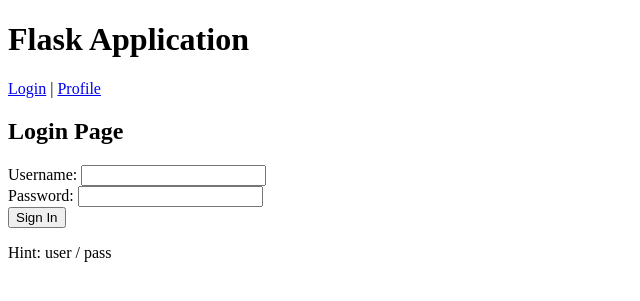
After one commit to SANYOK4/flask-app-lab, a Flask app: page /users/login in a window 1280 px wide. The commit adds this page. Shown: the top 301 px of the page, without its empty margins (0-640 px from the left). Run offline with Flask 3, Linux system fonts and the light colour scheme.

Commit message:
Implemented login and session (Lab 4 Task 1)

```diff
--- a/app/__init__.py
+++ b/app/__init__.py
@@ -4,6 +4,9 @@
 from .products.views import products_bp
 
 app = Flask(__name__)
+
+app.secret_key = 'super_secret_key_lab4'
+
 app.config.from_object('config')
 
 app.register_blueprint(users_bp, url_prefix='/users')
--- a/app/templates/base.html
+++ b/app/templates/base.html
@@ -8,8 +8,21 @@
 <body>
     <header>
         <h1>Flask Application</h1>
+        <nav>
+            <a href="{{ url_for('users.login') }}">Login</a> |
+            <a href="{{ url_for('users.profile') }}">Profile</a>
+        </nav>
     </header>
     <main>
+        {% with messages = get_flashed_messages(with_categories=true) %}
+          {% if messages %}
+            <ul class=flashes>
+            {% for category, message in messages %}
+              <li class="{{ category }}">{{ message }}</li>
+            {% endfor %}
+            </ul>
+          {% endif %}
+        {% endwith %}
         {% block content %}{% endblock %}
     </main>
 </body>
--- /dev/null
+++ b/app/users/templates/users/login.html
@@ -0,0 +1,17 @@
+{% extends 'base.html' %}
+
+{% block title %}Login{% endblock %}
+
+{% block content %}
+    <h2>Login Page</h2>
+    <form method="post">
+        <label for="username">Username:</label>
+        <input type="text" name="username" id="username" required>
+        <br>
+        <label for="password">Password:</label>
+        <input type="password" name="password" id="password" required>
+        <br>
+        <button type="submit">Sign In</button>
+    </form>
+    <p>Hint: user / pass</p>
+{% endblock %}
--- a/app/users/views.py
+++ b/app/users/views.py
@@ -1,14 +1,42 @@
-from flask import Blueprint, render_template, request, url_for, redirect
+from flask import Blueprint, render_template, request, redirect, url_for, flash, session
 
 users_bp = Blueprint('users', __name__, template_folder='templates')
 
-@users_bp.route("/hi/<string:name>")
-def greetings(name):
-    name = name.upper()
-    age = request.args.get("age", None, int)
-    return render_template("users/hi.html", name=name, age=age)
+# Твої старі роути (hi, admin) залишаються тут...
 
-@users_bp.route("/admin")
-def admin():
+@users_bp.route("/login", methods=["GET", "POST"])
+def login():
+    # Якщо користувач вже увійшов - кидаємо його в профіль
+    if "username" in session:
+        return redirect(url_for("users.profile"))
 
-    return redirect(url_for('users.greetings', name='Administrator', age=45))
+    if request.method == "POST":
+        username = request.form.get("username")
+        password = request.form.get("password")
+
+        # Проста перевірка (імітація бази даних)
+        if username == "user" and password == "pass":
+            # Зберігаємо користувача в сесію
+            session["username"] = username
+            flash("Ви успішно увійшли!", "success")
+            return redirect(url_for("users.profile"))
+        else:
+            flash("Невірний логін або пароль", "error")
+
+    return render_template("users/login.html")
+
+@users_bp.route("/profile")
+def profile():
+    # Перевіряємо, чи є користувач у сесії
+    if "username" not in session:
+        flash("Будь ласка, увійдіть для доступу до профілю", "warning")
+        return redirect(url_for("users.login"))
+
+    return render_template("users/profile.html", username=session["username"])
+
+@users_bp.route("/logout")
+def logout():
+    # Видаляємо користувача з сесії
+    session.pop("username", None)
+    flash("Ви вийшли з системи", "info")
+    return redirect(url_for("users.login"))
--- a/config.py
+++ b/config.py
@@ -0,0 +1,5 @@
+import os
+
+class Config:
+    # ... інші налаштування ...
+    SECRET_KEY = os.environ.get('SECRET_KEY') or 'you-will-never-guess'
```
Also changed, not shown: app/users/templates/users/profile.html (added, +12 -0 lines).
